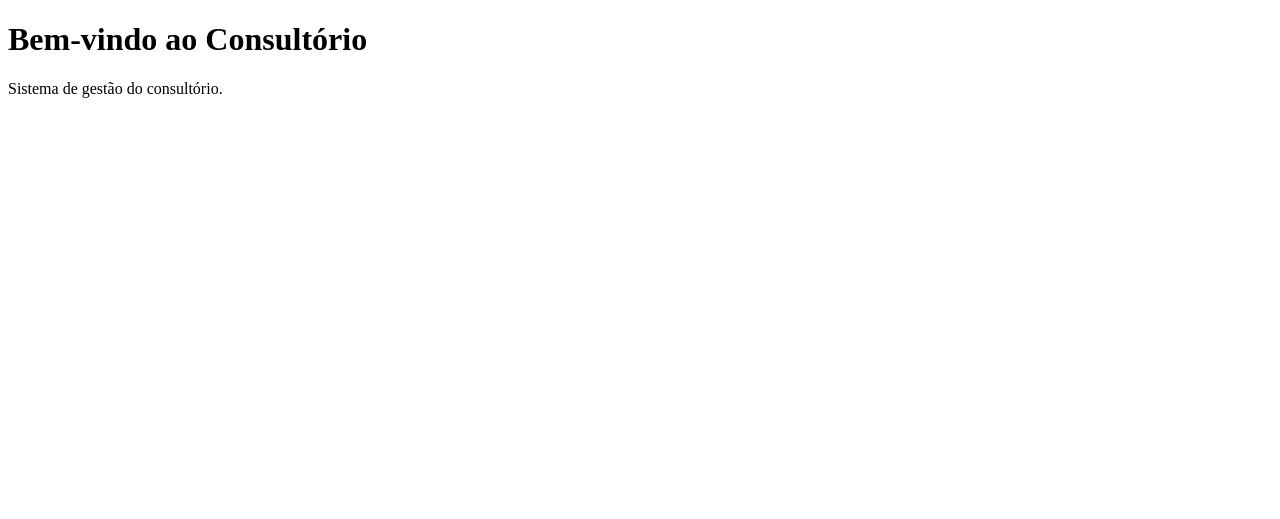
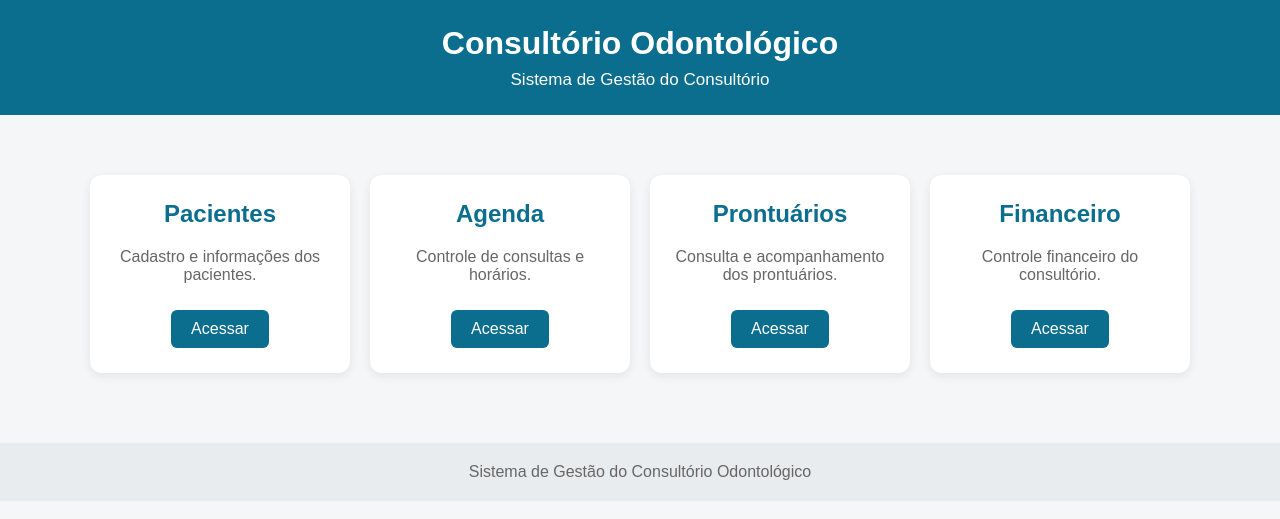
Before and after one commit to marcelocintra27-coder/consultorio, a Django app: page / in a window 1280 px wide. Shown: the top 519 px of the page. Run offline with Django 5.2, Linux system fonts and the light colour scheme.

Commit message:
Update title and styling for inicio.html

```diff
--- a/core/templates/core/inicio.html
+++ b/core/templates/core/inicio.html
@@ -2,13 +2,125 @@
 <html lang="pt-br">
 <head>
     <meta charset="UTF-8">
-    <title>Consultório</title>
+    <meta name="viewport" content="width=device-width, initial-scale=1.0">
+    <title>Consultório Odontológico</title>
+
+    <style>
+        body {
+            font-family: Arial, sans-serif;
+            margin: 0;
+            background: #f4f6f8;
+            color: #333;
+        }
+
+        header {
+            background: #0b6e8e;
+            color: white;
+            padding: 25px;
+            text-align: center;
+        }
+
+        header h1 {
+            margin: 0;
+            font-size: 32px;
+        }
+
+        header p {
+            margin: 8px 0 0;
+            font-size: 17px;
+        }
+
+        .container {
+            max-width: 1100px;
+            margin: 40px auto;
+            padding: 20px;
+        }
+
+        .cards {
+            display: grid;
+            grid-template-columns: repeat(auto-fit, minmax(220px, 1fr));
+            gap: 20px;
+        }
+
+        .card {
+            background: white;
+            padding: 25px;
+            border-radius: 12px;
+            box-shadow: 0 3px 10px rgba(0,0,0,0.08);
+            text-align: center;
+        }
+
+        .card h2 {
+            color: #0b6e8e;
+            margin-top: 0;
+        }
+
+        .card p {
+            color: #666;
+        }
+
+        .botao {
+            display: inline-block;
+            margin-top: 10px;
+            padding: 10px 20px;
+            background: #0b6e8e;
+            color: white;
+            text-decoration: none;
+            border-radius: 6px;
+        }
+
+        footer {
+            margin-top: 50px;
+            padding: 20px;
+            text-align: center;
+            background: #e9ecef;
+            color: #666;
+        }
+    </style>
 </head>
+
 <body>
 
-    <h1>Bem-vindo ao Consultório</h1>
+<header>
+    <h1>Consultório Odontológico</h1>
+    <p>Sistema de Gestão do Consultório</p>
+</header>
 
-    <p>Sistema de gestão do consultório.</p>
+<div class="container">
+
+    <div class="cards">
+
+        <div class="card">
+            <h2>Pacientes</h2>
+            <p>Cadastro e informações dos pacientes.</p>
+            <a href="#" class="botao">Acessar</a>
+        </div>
+
+        <div class="card">
+            <h2>Agenda</h2>
+            <p>Controle de consultas e horários.</p>
+            <a href="#" class="botao">Acessar</a>
+        </div>
+
+        <div class="card">
+            <h2>Prontuários</h2>
+            <p>Consulta e acompanhamento dos prontuários.</p>
+            <a href="#" class="botao">Acessar</a>
+        </div>
+
+        <div class="card">
+            <h2>Financeiro</h2>
+            <p>Controle financeiro do consultório.</p>
+            <a href="#" class="botao">Acessar</a>
+        </div>
+
+    </div>
+
+</div>
+
+<footer>
+    Sistema de Gestão do Consultório Odontológico
+</footer>
 
 </body>
 </html>
```
